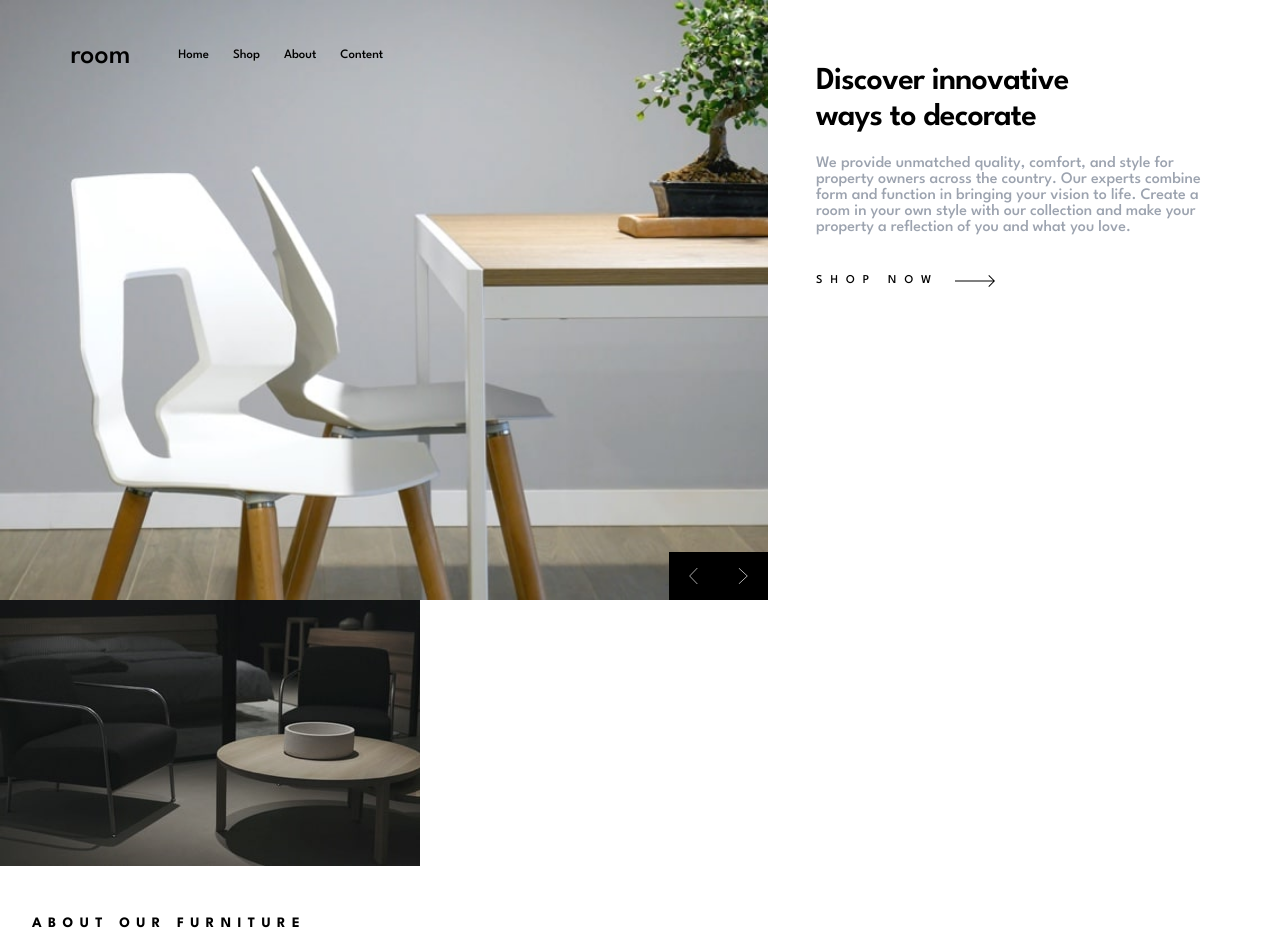
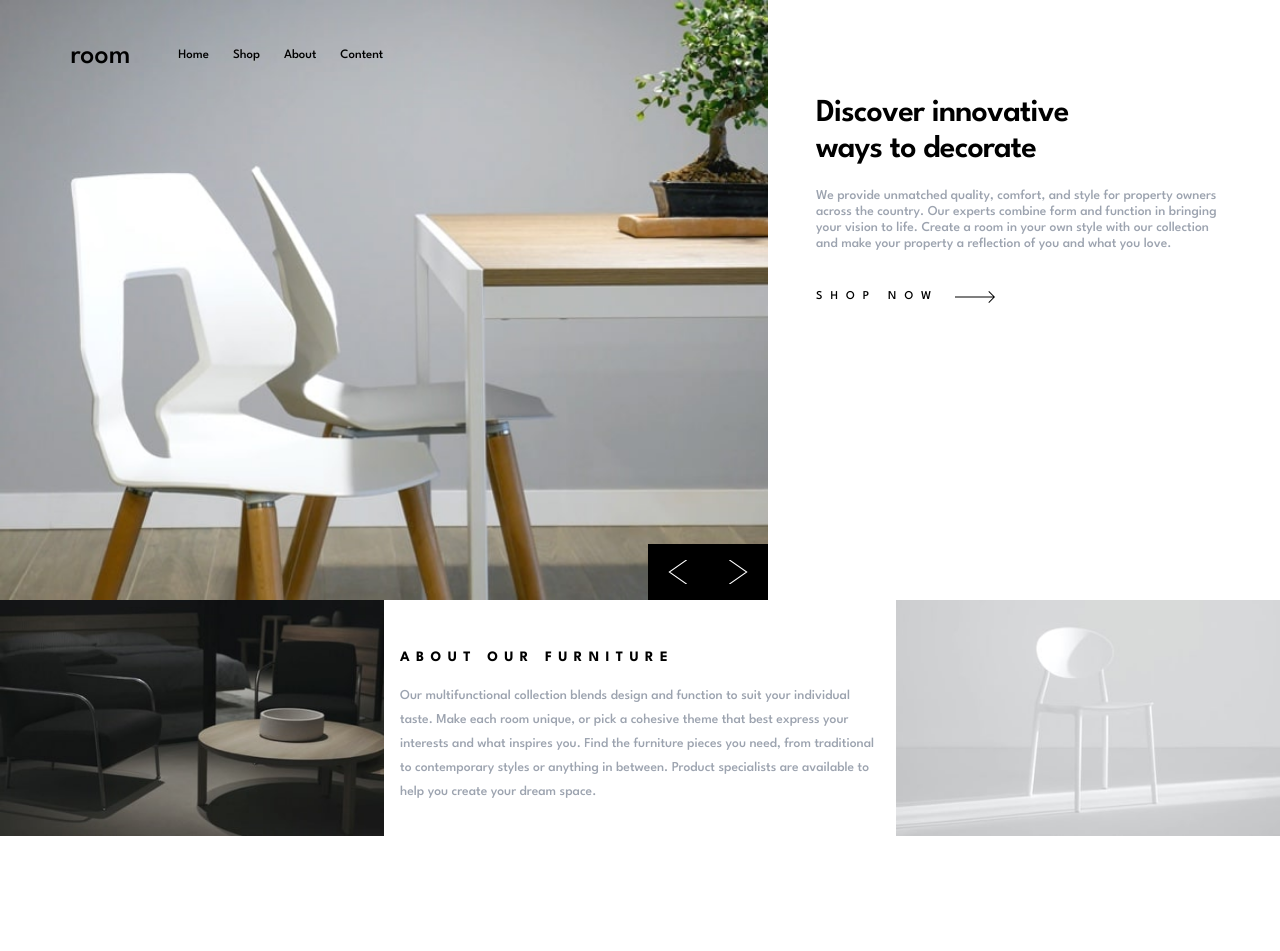
Before and after one commit to JoramirJr/room-homepage, a SvelteKit app: page / in a window 1280 px wide. Shown: the top 951 px of the page. After the commit the page ends 836 px from the top, so only its background shows below. Built offline with nearby package versions, Linux system fonts and the light colour scheme.

Commit message:
desktop screen, desktop, UI almost done

```diff
--- a/src/routes/+page.svelte
+++ b/src/routes/+page.svelte
@@ -14,7 +14,9 @@
   >
     room
   </h1>
-  <nav class="min-[0px]:hidden sm:block sm:flex sm:ml-[3rem] sm:gap-[1.5rem] sm:text-[.8rem]" >
+  <nav
+    class="min-[0px]:hidden sm:block sm:flex sm:ml-[3rem] sm:gap-[1.5rem] sm:text-[.8rem]"
+  >
     <a href="/" aria-label="home page link">Home</a>
     <a href="/shop" aria-label="shop page link">Shop</a>
     <a href="/about" aria-label="about page link">About</a>
@@ -23,20 +25,22 @@
 </header>
 <main class="h-fit w-screen">
   <section class="flex flex-col sm:flex-row">
-    <div class="min-h-[22rem] bg-light-furniture-mobile bg-cover flex items-end justify-end w-screen sm:min-w-[60vw] sm:h-[75vh] sm:bg-light-furniture-desktop">
+    <div
+      class="min-h-[22rem] bg-light-furniture-mobile bg-cover flex items-end justify-end w-screen sm:min-w-[60vw] sm:h-[75vh] sm:bg-light-furniture-desktop"
+    >
       <div
         class="w-fit right-0 bottom-0 flex gap-0 *:bg-black *:py-[1rem] *:px-[1.25rem]"
       >
         <button aria-label="slider return">
           <img
-            class="w-[.6rem]"
+            class="w-[.6rem] sm:w-[1.25rem] sm:h-[1.5rem]"
             src="icon-angle-left.svg"
             alt="slider return icon"
           />
         </button>
         <button aria-label="slider forward">
           <img
-            class="w-[.6rem]"
+            class="w-[.6rem] sm:w-[1.25rem] sm:h-[1.5rem]"
             src="icon-angle-right.svg"
             alt="slider forward icon"
           />
@@ -44,14 +48,14 @@
       </div>
     </div>
     <div
-      class="flex flex-col justify-center gap-[1.25rem] h-fit px-[1.75rem] box-content my-[3rem] sm:w-full sm:px-[3rem] sm:py-[1rem] "
+      class="flex flex-col justify-center gap-[1.25rem] h-fit px-[1.75rem] box-content mt-[5rem] sm:w-full sm:px-[3rem] sm:py-[1rem]"
     >
       <h2
         class="text-black text-[2rem] leading-[2.25rem] font-semibold tracking-tight"
       >
         Discover innovative ways to decorate
       </h2>
-      <span class="text-gray-400 leading-[1rem]">
+      <span class="text-gray-400 leading-[1rem] text-[.85rem]">
         We provide unmatched quality, comfort, and style for property owners
         across the country. Our experts combine form and function in bringing
         your vision to life. Create a room in your own style with our collection
@@ -69,15 +73,21 @@
       </button>
     </div>
   </section>
-  <section>
-    <img src="image-about-dark.jpg" alt="" />
-    <div class="h-fit px-[2rem] py-[2rem] box-content">
+  <section class="sm:flex w-screen sm:h-fit">
+    <img
+      class="sm:max-w-[30vw] sm:max-h-[30vh] sm:aspect-video"
+      src="image-about-dark.jpg"
+      alt=""
+    />
+    <div class="h-fit py-[2rem] px-[1rem] box-content sm:box-border sm:max-h-[30vh] sm:max-w-[60vw]">
       <h2
-        class="text-black text-[.9rem] leading-[3.25rem] font-bold tracking-[.4rem]"
+        class="text-black text-[.9rem] leading-[3.25rem] font-bold tracking-[.4rem] sm:w-full leading-0"
       >
         ABOUT OUR FURNITURE
       </h2>
-      <span class="text-gray-400 leading-[1.25rem]">
+      <span
+        class="text-gray-400 leading-[1.25rem] sm:text-[.85rem] sm:leading-[1rem] sm:w-fit"
+      >
         Our multifunctional collection blends design and function to suit your
         individual taste. Make each room unique, or pick a cohesive theme that
         best express your interests and what inspires you. Find the furniture
@@ -86,6 +96,10 @@
         space.
       </span>
     </div>
-    <img src="image-about-light.jpg" alt="" />
+    <img
+      class="sm:max-w-[30vw] sm:max-h-[30vh] sm:aspect-video"
+      src="image-about-light.jpg"
+      alt=""
+    />
   </section>
 </main>
```
